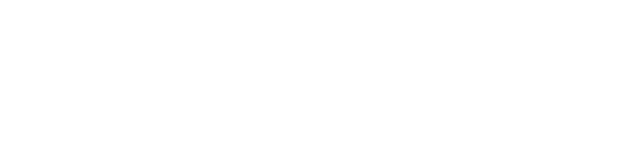
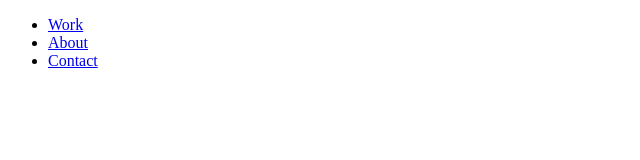
Before and after one commit to cpscott1/new-portfolio-site, a plain HTML site: page index.html in a window 1280 px wide. Shown: the whole page, without its empty margins (0-640 px from the left). Drawn offline with Linux system fonts and the light colour scheme.

Commit message:
added nav links

```diff
--- a/index.html
+++ b/index.html
@@ -7,6 +7,15 @@
     <title>Cam Perry</title>
   </head>
   <body>
-    <div class="container"></div>
+    <div class="container">
+      <nav>
+        <div class="logo"></div>
+        <ul class="menu">
+          <li><a href="#">Work</a></li>
+          <li><a href="#">About</a></li>
+          <li><a href="#">Contact</a></li>
+        </ul>
+      </nav>
+    </div>
   </body>
 </html>
```
